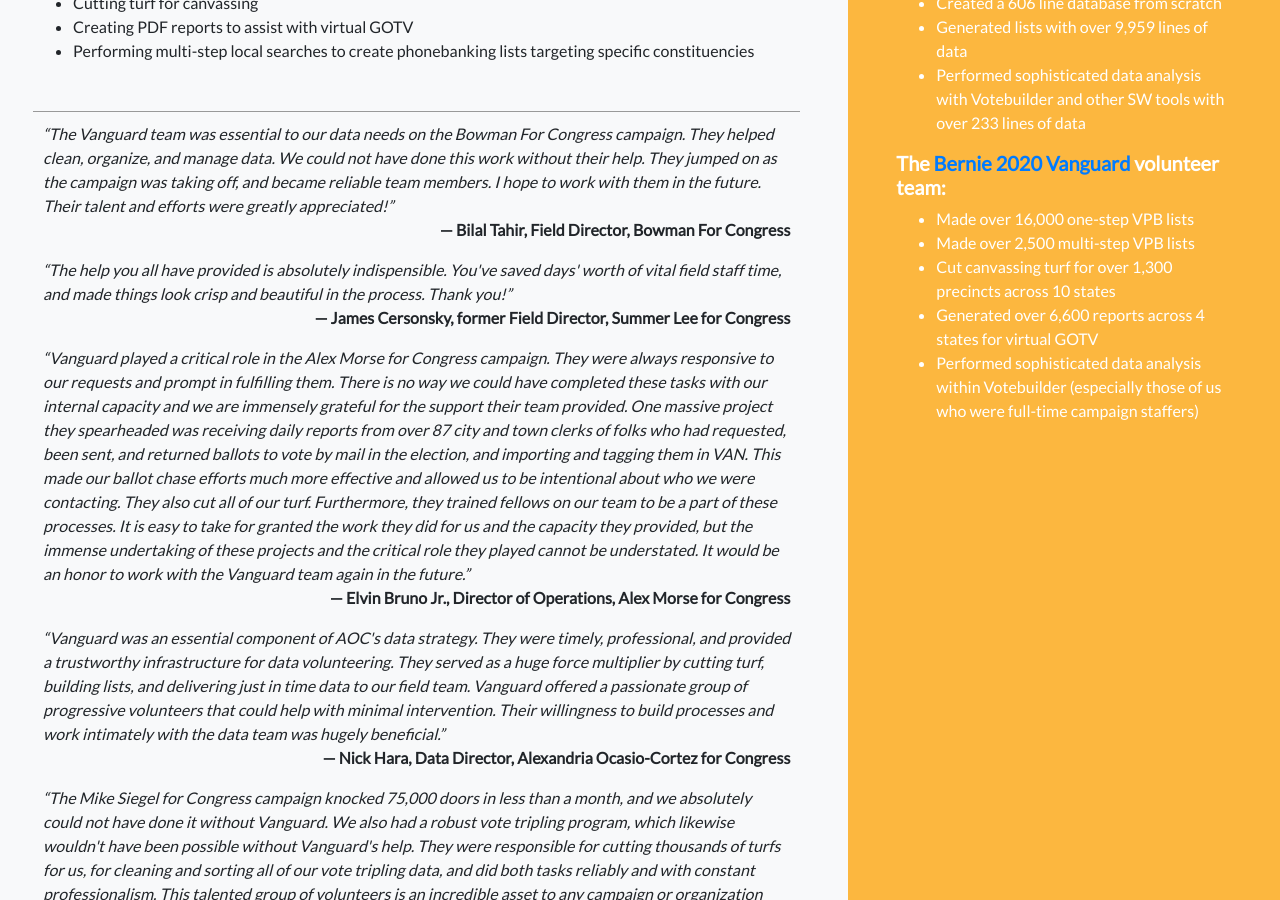
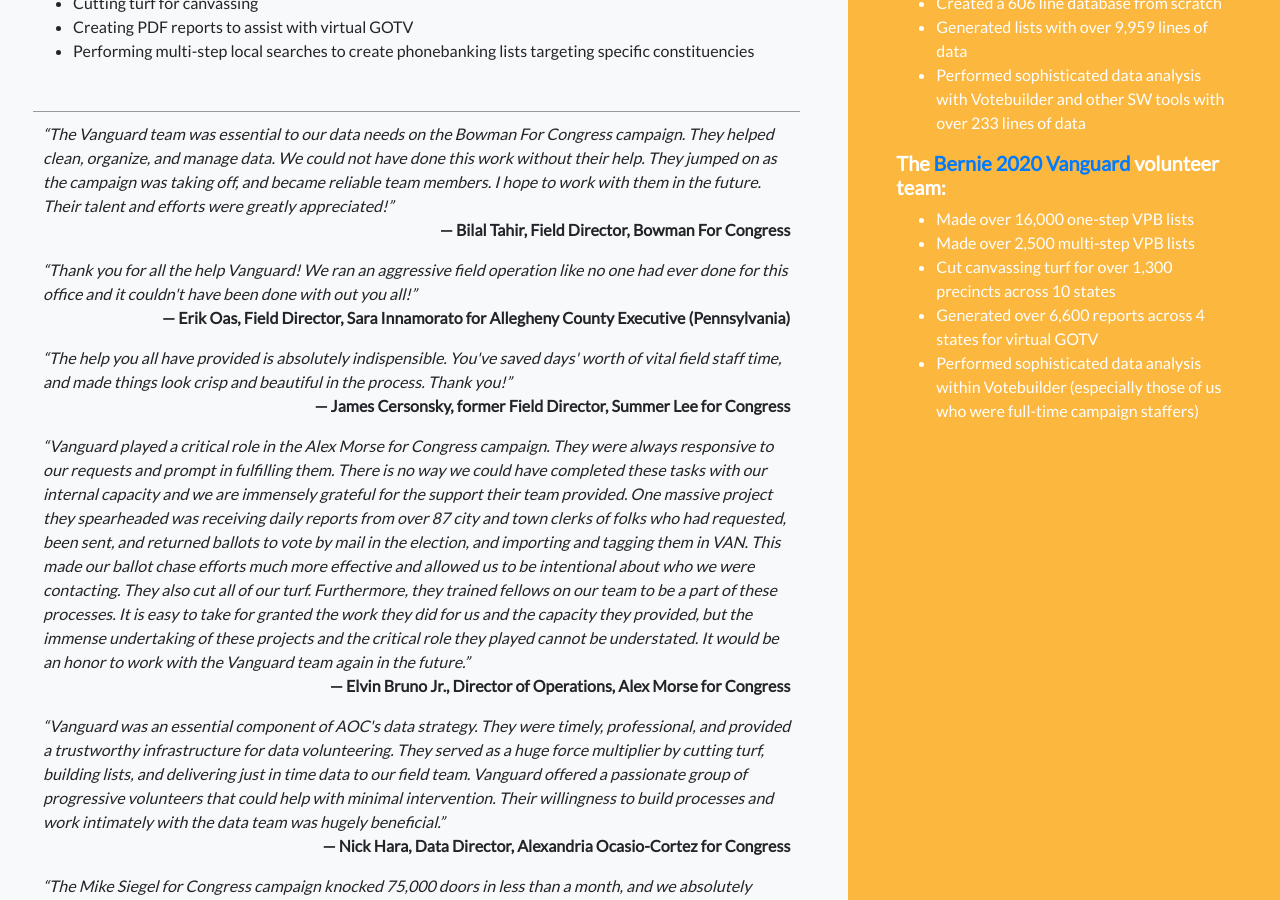
Before and after one commit to orgvanize/orgvanize.github.io, a Jekyll site: the page built from index.md, in a window 1280 px wide and 900 px high, scrolled down 571 px. Built offline with Jekyll 4.4.1, drawn with Linux system fonts in a browser that asks for light colours.

Commit message:
index.html: Add Sara Innamorato testimonial

```diff
--- a/index.md
+++ b/index.md
@@ -29,6 +29,8 @@ layout: default
         <div class="testimonial-container">
             <q class="testimonial">The Vanguard team was essential to our data needs on the Bowman For Congress campaign. They helped clean, organize, and manage data. We could not have done this work without their help. They jumped on as the campaign was taking off, and became reliable team members. I hope to work with them in the future. Their talent and efforts were greatly appreciated!</q>
             <p class="testimonial-attribution"> &mdash; Bilal Tahir, Field Director, Bowman For Congress</p>
+            <q class="testimonial">Thank you for all the help Vanguard! We ran an aggressive field operation like no one had ever done for this office and it couldn't have been done with out you all!</q>
+            <p class="testimonial-attribution"> &mdash; Erik Oas, Field Director, Sara Innamorato for Allegheny County Executive (Pennsylvania)</p>
             <q class="testimonial">The help you all have provided is absolutely indispensible. You've saved days' worth of vital field staff time, and made things look crisp and beautiful in the process. Thank you!</q>
             <p class="testimonial-attribution"> &mdash; James Cersonsky, former Field Director, Summer Lee for Congress</p>
             <q class="testimonial">Vanguard played a critical role in the Alex Morse for Congress campaign. They were always responsive to our requests and prompt in fulfilling them. There is no way we could have completed these tasks with our internal capacity and we are immensely grateful for the support their team provided. One massive project they spearheaded was receiving daily reports from over 87 city and town clerks of folks who had requested, been sent, and returned ballots to vote by mail in the election, and importing and tagging them in VAN. This made our ballot chase efforts much more effective and allowed us to be intentional about who we were contacting. They also cut all of our turf. Furthermore, they trained fellows on our team to be a part of these processes.  It is easy to take for granted the work they did for us and the capacity they provided, but the immense undertaking of these projects and the critical role they played cannot be understated. It would be an honor to work with the Vanguard team again in the future.</q>
```
